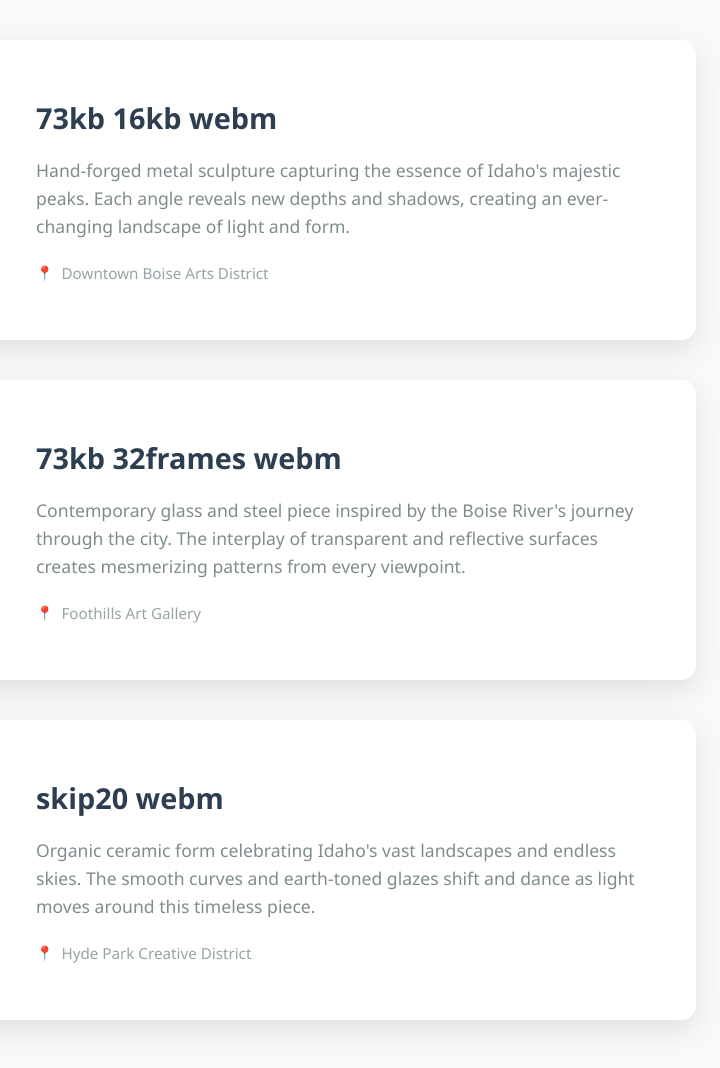
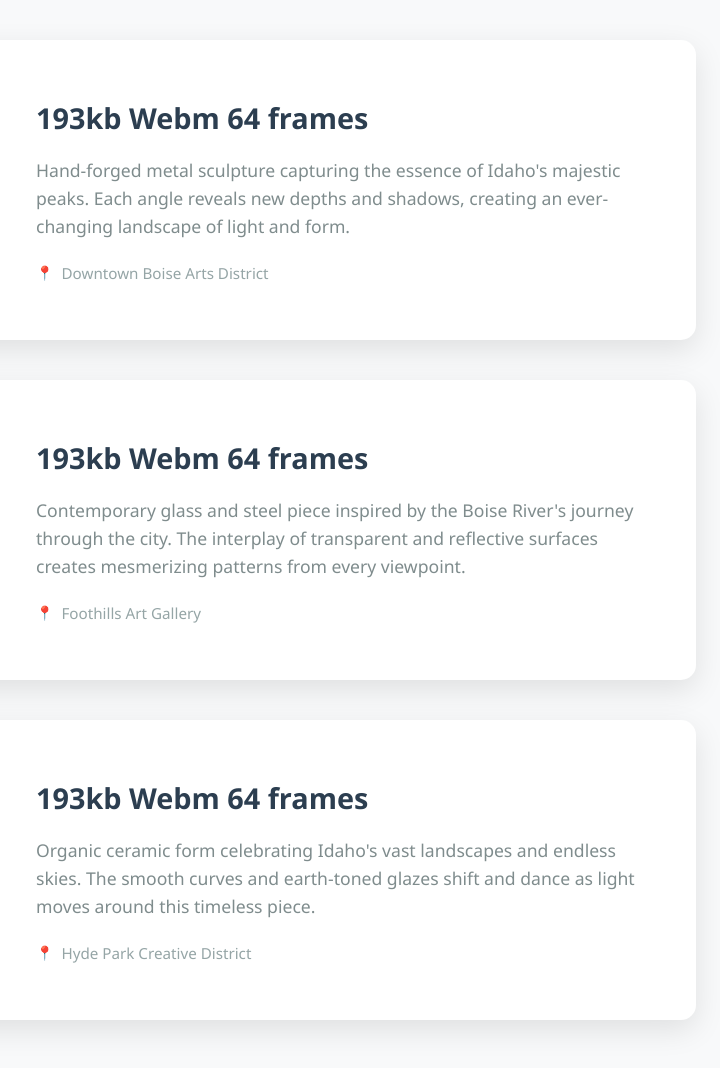
Before and after one commit to ScottConoverCBH/Rotation-Sandbox, a plain HTML site: page index.html in a window 1280 px wide. Shown: the full height of the page, 444-1164 px from the left. Drawn offline with Linux system fonts and the light colour scheme.

Commit message:
Updated the page for mobile

```diff
--- a/index.html
+++ b/index.html
@@ -184,7 +184,7 @@
             </div>
             <input type="range" class="rotation-slider" min="0" max="100" value="0" data-slider-id="1">
             <div class="product-info">
-                <h2 class="product-title">73kb 16kb webm</h2>
+                <h2 class="product-title">193kb Webm 64 frames</h2>
                 <p class="product-description">Hand-forged metal sculpture capturing the essence of Idaho's majestic peaks. Each angle reveals new depths and shadows, creating an ever-changing landscape of light and form.</p>
                 <div class="product-location">Downtown Boise Arts District</div>
             </div>
@@ -201,7 +201,7 @@
             </div>
             <input type="range" class="rotation-slider" min="0" max="100" value="0" data-slider-id="2">
             <div class="product-info">
-                <h2 class="product-title">73kb 32frames webm</h2>
+                <h2 class="product-title">193kb Webm 64 frames</h2>
                 <p class="product-description">Contemporary glass and steel piece inspired by the Boise River's journey through the city. The interplay of transparent and reflective surfaces creates mesmerizing patterns from every viewpoint.</p>
                 <div class="product-location">Foothills Art Gallery</div>
             </div>
@@ -218,7 +218,7 @@
             </div>
             <input type="range" class="rotation-slider" min="0" max="100" value="0" data-slider-id="3">
             <div class="product-info">
-                <h2 class="product-title">skip20 webm</h2>
+                <h2 class="product-title">193kb Webm 64 frames</h2>
                 <p class="product-description">Organic ceramic form celebrating Idaho's vast landscapes and endless skies. The smooth curves and earth-toned glazes shift and dance as light moves around this timeless piece.</p>
                 <div class="product-location">Hyde Park Creative District</div>
             </div>
```
